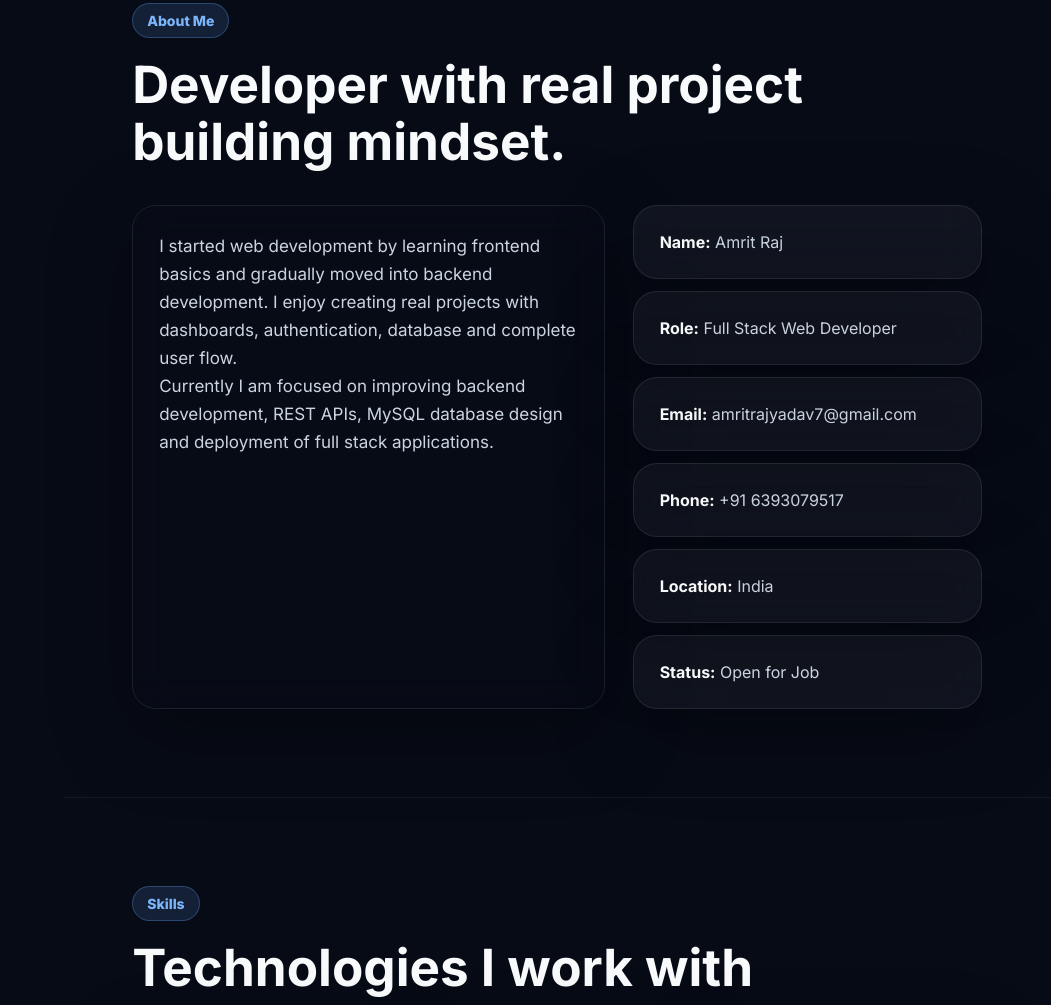
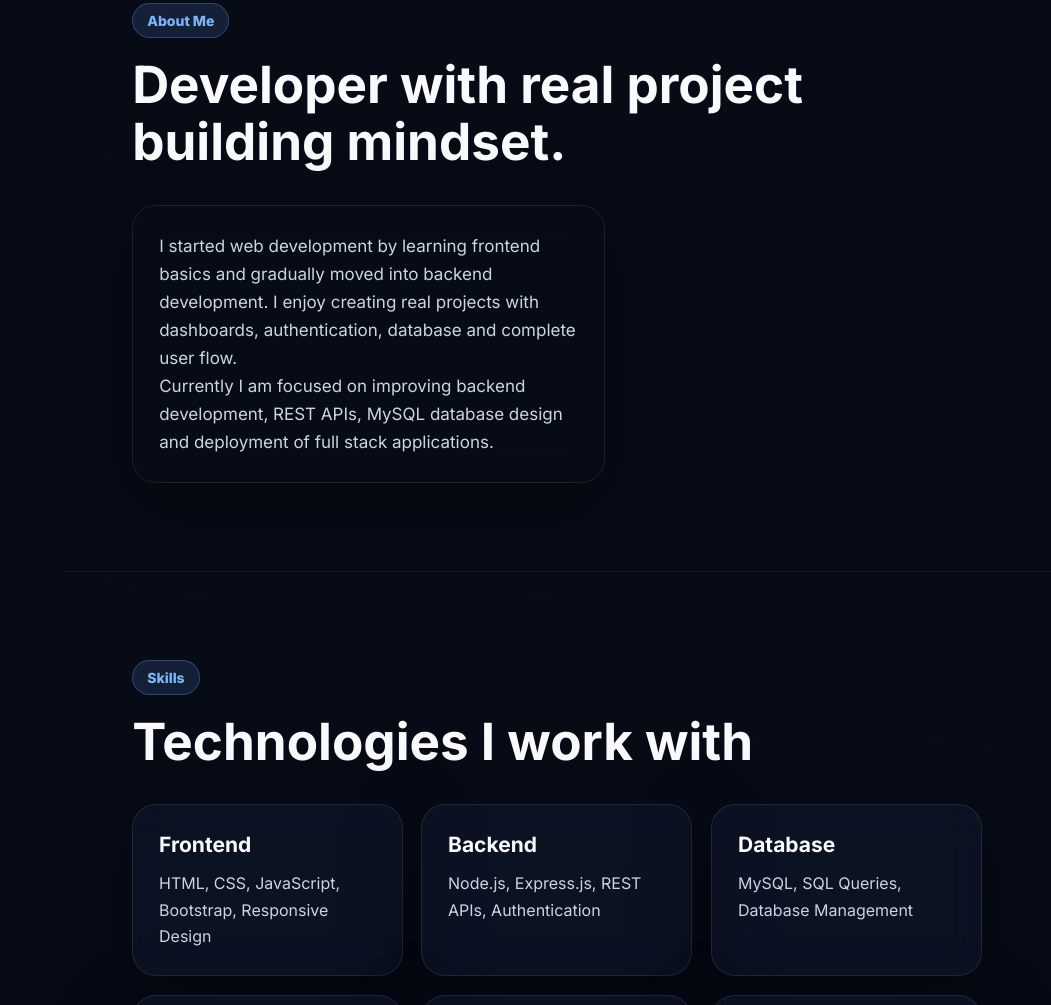
Before and after one commit to Amritrajyadav/amrit-portfolio, a website: page frontend/index.html in a window 1280 px wide. Shown: the part 1329-2334 px from the top of the page, without its empty margins (229-1280 px from the left). Drawn offline with Linux system fonts and the light colour scheme; no server answers.

Commit message:
Remove hardcoded about info

```diff
--- a/frontend/index.html
+++ b/frontend/index.html
@@ -150,14 +150,7 @@
                 </p>
             </div>
 
-            <div class="about-info reveal">
-                <div><strong>Name:</strong> Amrit Raj</div>
-                <div><strong>Role:</strong> Full Stack Web Developer</div>
-                <div><strong>Email:</strong> amritrajyadav7@gmail.com</div>
-                <div><strong>Phone:</strong> +91 6393079517</div>
-                <div><strong>Location:</strong> India</div>
-                <div><strong>Status:</strong> Open for Job</div>
-            </div>
+           <div class="about-info reveal" id="aboutInfo"></div>
         </div>
     </section>
 
```
